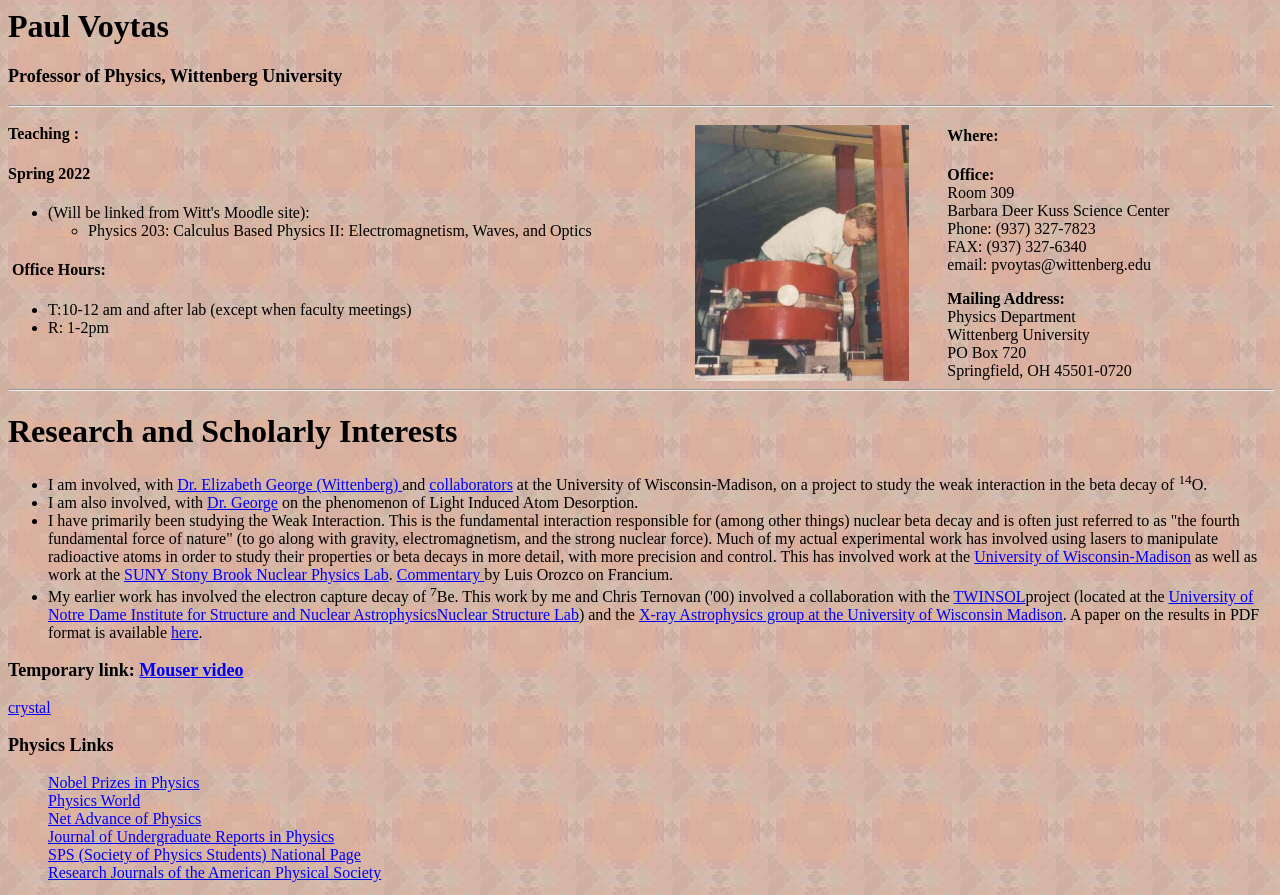
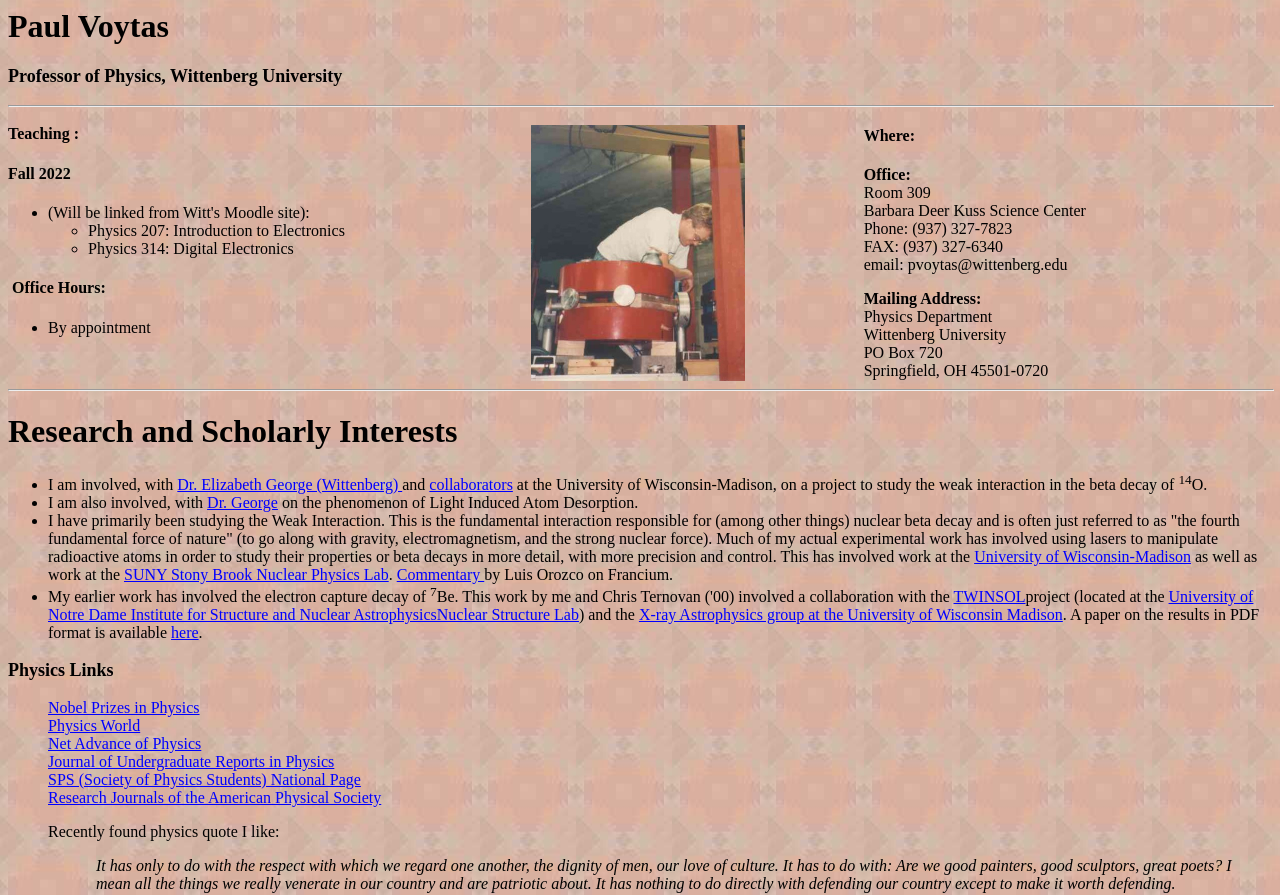
Before and after one commit to pvoytas/pvoytas.github.io, a plain HTML site: page index.html in a window 1280 px wide. Shown: the top 895 px of the page. Drawn offline with Linux system fonts and the light colour scheme.

Commit message:
Update index.html

```diff
--- a/index.html
+++ b/index.html
@@ -1333,7 +1333,7 @@ ul
                   mso-fareast-font-family:="" 13.5pt;="">Teaching</span><span
                   style="mso-fareast-font-family: &quot;Times New
                   Roman&quot;"> :<o:p></o:p></span></h4>
-              <h4><span new="" roman??="" ?times="">Spring&nbsp;2022<o:p></o:p></span></h4>
+              <h4><span new="" roman??="" ?times="">Fall 2022<o:p></o:p></span></h4>
               <ul type="disc">
                 <li class="MsoNormal" style="mso-margin-top-alt: auto;
                   mso-margin-bottom-alt: auto; tab-stops: list .5in;
@@ -1347,8 +1347,15 @@ ul
                       style="mso-fareast-font-family: &quot;Times New
                       Roman&quot;"><o:p></o:p></span> <span
                       style="mso-fareast-font-family: &quot;Times New
-                      Roman&quot;">Physics 203: Calculus Based Physics
-                      II: Electromagnetism, Waves, and Optics </span> </li>
+                      Roman&quot;">Physics 207: Introduction to
+                      Electronics</span></li>
+                  <li class="MsoNormal" style="mso-margin-top-alt: auto;
+                    mso-margin-bottom-alt: auto; tab-stops: list .5in;
+                    mso-list: l4 level1 lfo1"><span
+                      style="mso-fareast-font-family: &quot;Times New
+                      Roman&quot;"><span style="mso-fareast-font-family:
+                        &quot;Times New Roman&quot;">Physics 314:
+                        Digital Electronics</span></span></li>
                 </ul>
               </ul>
               <h4><span new="" roman??="" ?times="">&nbsp;Office Hours:<o:p></o:p></span></h4>
@@ -1358,14 +1365,8 @@ ul
                     mso-margin-bottom-alt: auto; tab-stops: list .5in;
                     mso-list: l1 level1 lfo2"><span
                       style="mso-fareast-font-family: &quot;Times New
-                      Roman&quot;"><o:p>T:10-12 am and after lab (except
-                        when faculty meetings)</o:p></span></li>
-                  <li class="MsoNormal" style="mso-margin-top-alt: auto;
-                    mso-margin-bottom-alt: auto; tab-stops: list .5in;
-                    mso-list: l1 level1 lfo2"><span
-                      style="mso-fareast-font-family: &quot;Times New
-                      Roman&quot;">R: 1-2pm<br>
-                    </span></li>
+                      Roman&quot;"><o:p>By appointment<br>
+                      </o:p></span></li>
                 </ul>
               </div>
             </td>
@@ -1418,6 +1419,7 @@ href="https://www.wittenberg.edu/academics/physics/facultystaff/george.html"
 
 
 
+
             <a href="http://uw.physics.wisc.edu/%7Eknutson/lkgroup.html">collaborators</a>
             at the University of Wisconsin-Madison, on a project to
             study the weak interaction in the beta decay of <sup>14</sup>O.<o:p></o:p></span>
@@ -1452,6 +1454,7 @@ href="https://www.wittenberg.edu/academics/physics/facultystaff/george.html"
 
 
 
+
             </a>by Luis Orozco on Francium. <o:p></o:p></span> </li>
         <li class="MsoNormal" style="COLOR: black; mso-margin-top-alt:
           auto; mso-margin-bottom-alt: auto; tab-stops: list .5in;
@@ -1467,6 +1470,7 @@ href="https://www.wittenberg.edu/academics/physics/facultystaff/george.html"
 
 
 
+
               of Notre Dame Institute for Structure and Nuclear
               AstrophysicsNuclear Structure Lab</a>) and the <a
               href="https://wisp.physics.wisc.edu/xray/xqc.html"
@@ -1475,11 +1479,6 @@ href="https://www.wittenberg.edu/academics/physics/facultystaff/george.html"
             results in PDF format is available <a href="be14fig.pdf"
               moz-do-not-send="true">here</a>. <o:p></o:p></span></li>
       </ul>
-      <h3>Temporary link: <a href="images/20220118%20154915-1.mp4"
-          moz-do-not-send="true">Mouser video</a></h3>
-      <p><a moz-do-not-send="true"
-          href="images/lyso_trim4_fillet_20211119.pdf">crystal</a><br>
-      </p>
       <h3><span new="" roman??="" ?times="" mso-fareast-font-family:=""
           black;="">Physics Links<o:p></o:p></span></h3>
       <blockquote style="MARGIN-BOTTOM: 5pt; MARGIN-TOP: 5pt">
@@ -1489,6 +1488,7 @@ href="https://www.wittenberg.edu/academics/physics/facultystaff/george.html"
             <a href="http://physicsweb.org/resources/homes">Physics
               World</a> <br>
             <a href="http://web.mit.edu/redingtn/www/netadv/Xindex.html">Net
+
 
 
 
@@ -1528,6 +1528,7 @@ href="https://www.wittenberg.edu/academics/physics/facultystaff/george.html"
 
 
 
+
                 Vitae</span> </a>, including list of publications</span></i><span
           style="COLOR: black; mso-fareast-font-family: &quot;Times New
           Roman&quot;"><o:p></o:p></span></h3>
@@ -1542,6 +1543,7 @@ href="https://www.wittenberg.edu/academics/physics/facultystaff/george.html"
           mso-bidi-font-size: 13.5pt; mso-bidi-font-family: Symbol;
           mso-bidi-font-weight: bold"><span style="mso-list: Ignore">7<span
               new="" roman??="" ?times="" 7pt="">&nbsp;&nbsp;&nbsp;&nbsp;&nbsp;&nbsp;&nbsp;&nbsp;
+
 
 
 
@@ -1655,6 +1657,7 @@ href="https://www.wittenberg.edu/academics/physics/facultystaff/george.html"
 
 
 
+
             </span></span></span><!--[endif]--><span dir="ltr"></span><span
           new="" roman??="" ?times="" mso-fareast-font-family:=""
           navy;=""><a href="http://www.aapt.org/">American Association
@@ -1698,6 +1701,7 @@ href="https://www.wittenberg.edu/academics/physics/facultystaff/george.html"
 
 
 
+
             etc. coding) <br>
             <a href="http://www.stargazing.net/astropc/">Cartes du Ciel</a>
             (Star chart software)<br>
@@ -1729,6 +1733,7 @@ href="https://www.wittenberg.edu/academics/physics/facultystaff/george.html"
 
 
 
+
             our trip down the Colorado in summer of 2000. <o:p></o:p></span>
         </li>
         <li class="MsoNormal" style="COLOR: black; mso-margin-top-alt:
@@ -1749,6 +1754,7 @@ href="https://www.wittenberg.edu/academics/physics/facultystaff/george.html"
 
 
 
+
             Physics home page</a></span><span new="" roman??=""
           ?times="" mso-fareast-font-family:="" black;=""> <br>
         </span><span new="" roman??="" ?times=""
```
